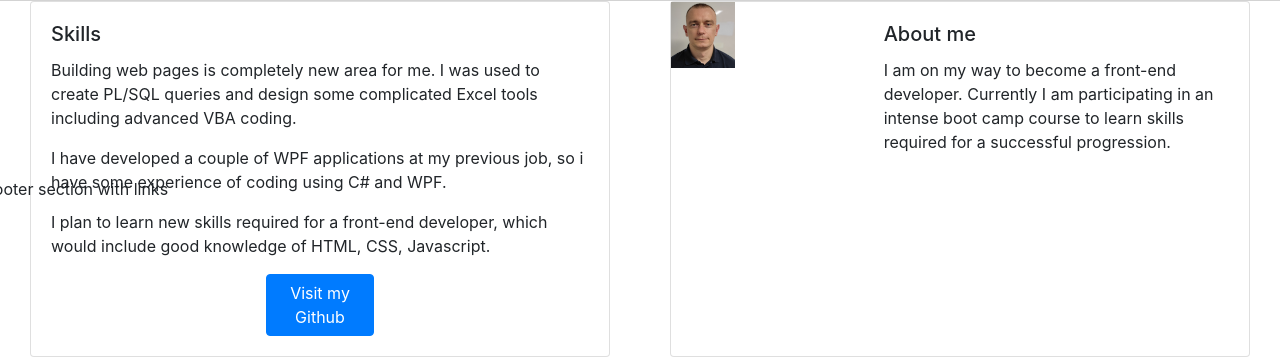
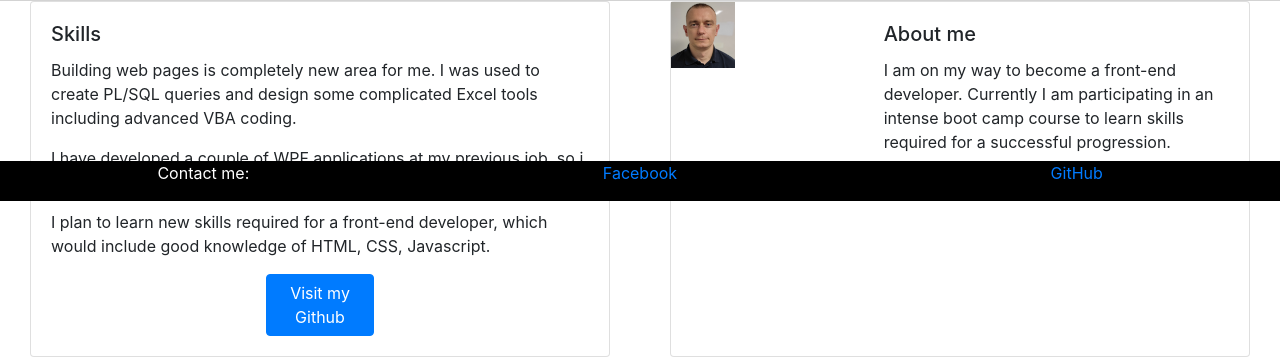
Before and after one commit to KonstantinGolovahin/Bootstrap-Portfolio, a plain HTML site: page index.html in a window 1280 px wide. Shown: the part 599-956 px from the top of the page. Drawn offline with nearby package versions, Linux system fonts and the light colour scheme.

Commit message:
adds footer content

```diff
--- a/css/style.css
+++ b/css/style.css
@@ -100,7 +100,24 @@ a:hover {
 
 /* Link button style */
 .btn {
-    width: 20% !important;
-    align-self: center !important;
+    width: 20% ;
+    align-self: center ;
 
 }
+
+/* footer style */
+#footer-style {
+    background-color: black;
+}
+
+/* footer links */
+.link-footer a{
+    text-align: center;
+
+}
+
+/* footer text */
+#text-footer{
+    color: white;
+    text-align: center;
+}
--- a/index.html
+++ b/index.html
@@ -164,9 +164,28 @@
 
   <!-- A footer section with links.  -->
 
-  <footer class="container-fliud fixed-bottom">
-    <div class="row">
-      Footer section with links
+  <footer class="container-fliud fixed-bottom " id="footer-style">
+    <div class="row" >
+
+      <div class="col">
+        <p id="text-footer">Contact me: </p>
+
+      </div>
+      <div class="col link-footer">
+        <a href="https://www.facebook.com/konstantin.golovahin">
+          <p class="ul-links-text">Facebook</p>
+        </a>
+      </div>
+      <div class="col link-footer">
+        <a href="https://github.com/KonstantinGolovahin?tab=repositories">
+          <p class="ul-links-text"> GitHub</p>
+        </a>
+      </div>
+
+
+
+
+
     </div>
   </footer>
 
```
